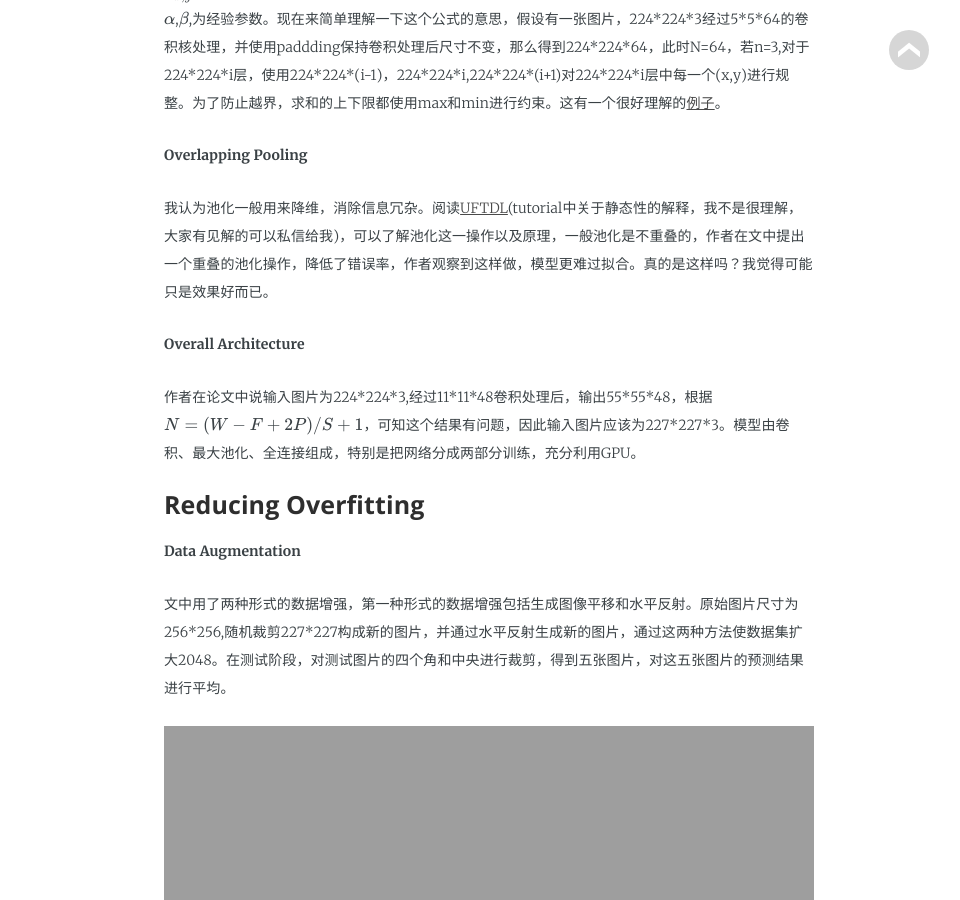
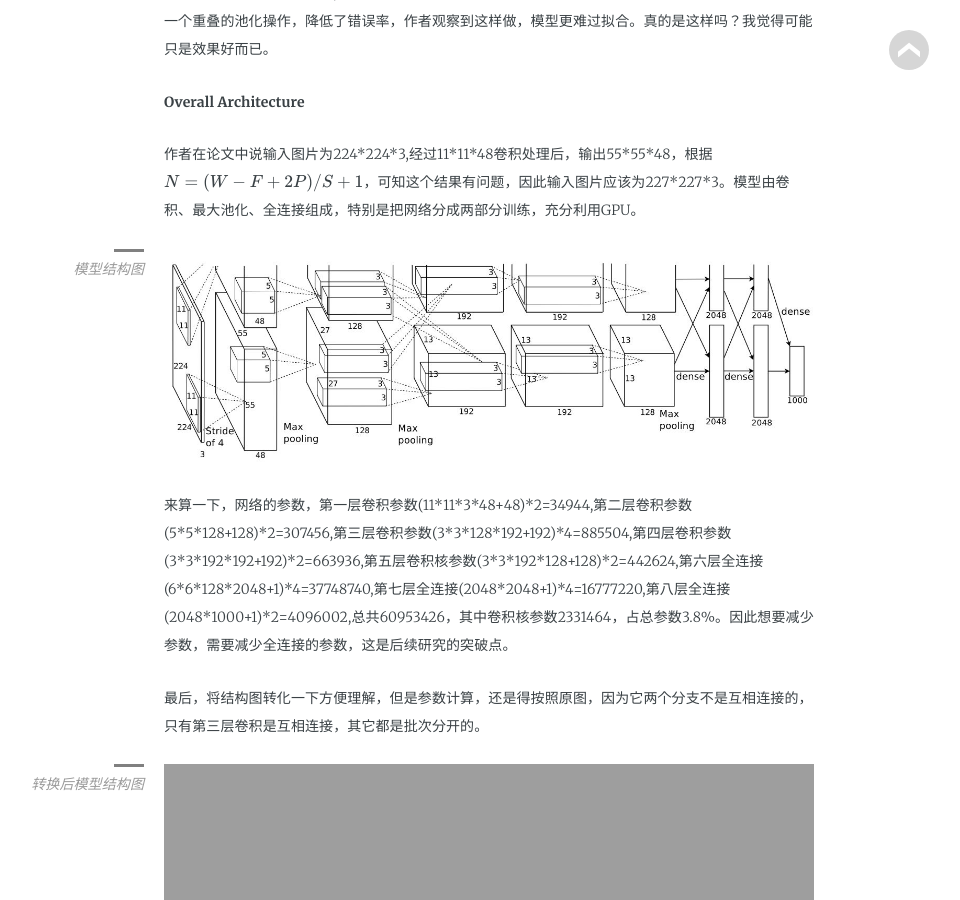
Before and after one commit to kleinzcy/kleinzcy.github.io, a Jekyll site: the page built from _posts/2019-06-23-alexnet.md, in a window 1280 px wide and 900 px high, scrolled down 1912 px. Shown: the whole window, without its empty margins (151-1111 px from the left). Built offline with Jekyll 4.4.1, drawn with Linux system fonts in a browser that asks for light colours; some web fonts are replaced; formulas are drawn with MathJax 3; some of the changed text lies outside the part shown.

Commit message:
Update ImageNet Classification with Deep Convolutional Neural Networks

```diff
--- a/_posts/2019-06-23-alexnet.md
+++ b/_posts/2019-06-23-alexnet.md
@@ -13,11 +13,7 @@ math: 'true'
 
 ## 主要内容
 ### The Architecture
-论文中给出的网络结构图，如下图所示。作者还说明了，他认为网络架构上比较新奇的特征，我会就这几点做详细说明。
-
-<figure>
-   <img src="{{ "/media/img/alexnet.JPG" | absolute_url }}" />
-</figure>
+论文中给出的网络结构设计。作者还说明了，他认为网络架构上比较新奇的特征，我会就这几点做详细说明。
 
 **ReLU Nonlinearity**
 
@@ -43,21 +39,40 @@ math: 'true'
 
   作者在论文中说输入图片为224\*224\*3,经过11\*11\*48卷积处理后，输出55\*55\*48，根据$$ N = (W − F + 2P )/S+1 $$，可知这个结果有问题，因此输入图片应该为227\*227\*3。模型由卷积、最大池化、全连接组成，特别是把网络分成两部分训练，充分利用GPU。
 
+  <figure>
+   <img src="{{ "/media/img/alexnet.JPG" | absolute_url }}" />
+   <figcaption>模型结构图</figcaption>
+  </figure>
+
+  来算一下，网络的参数，第一层卷积参数(11\*11\*3\*48+48)\*2=34944,第二层卷积参数(5\*5\*128+128)\*2=307456,第三层卷积参数(3\*3\*128\*192+192)\*4=885504,第四层卷积参数(3\*3\*192\*192+192)\*2=663936,第五层卷积核参数(3\*3\*192\*128+128)\*2=442624,第六层全连接(6\*6\*128\*2048+1)\*4=37748740,第七层全连接(2048\*2048+1)\*4=16777220,第八层全连接(2048\*1000+1)\*2=4096002,总共60953426，其中卷积核参数2331464，占总参数3.8%。因此想要减少参数，需要减少全连接的参数，这是后续研究的突破点。
+
+  最后，将结构图转化一下方便理解，但是参数计算，还是得按照原图，因为它两个分支不是互相连接的，只有第三层卷积是互相连接，其它都是批次分开的。
+
+  <figure>
+   <img src="{{ "/media/img/AlexNet-1.png.JPG" | absolute_url }}" />
+   <figcaption>转换后模型结构图</figcaption>
+  </figure>
+
+
 ### Reducing Overfitting
 
 **Data Augmentation**
 
   文中用了两种形式的数据增强，第一种形式的数据增强包括生成图像平移和水平反射。原始图片尺寸为256\*256,随机裁剪227\*227构成新的图片，并通过水平反射生成新的图片，通过这两种方法使数据集扩大2048。在测试阶段，对测试图片的四个角和中央进行裁剪，得到五张图片，对这五张图片的预测结果进行平均。
+
   <figure class='half'>
     <img src="{{ "/media/img/AlexNet-Data-Augmentation-Mirror-Image.jpg" | absolute_url }}" />
     <img src="{{ "/media/img/AlexNet-Data-Augmentation-Random-Crops.jpg" | absolute_url }}" />
   </figure>
+
+  第二种形式的数据增强是图像色彩强度变换，对于ImageNet中的图像，使用PCA提取三个通道的主成分，得到$$(p_1,p_2,p_3)$$,和主成分对应的特征向量$$(\lambda _1,\lambda _2,\lambda _3)$$，然后对图片的每一个像素$$I_{xy}=[I_{xy}^R,I_{xy}^G,I_{xy}^B]$$,加一个随机扰动$$[p_1,p_2,p_3][\alpha _1 \lambda _1,\alpha _2 \lambda _2,\alpha _3 \lambda _3]$$，其中$$\alpha$$为(0,0.1)的正太分布,这样处理使错误率下降1%。
 
 **Dropout**
 
   这是Hinton的另一篇[文章](https://arxiv.org/pdf/1207.0580.pdf)中提到的方法，也是目前经常用于防止过拟合的办法。在训练阶段，随机'drop'部分神经元，如下图，这能防止，同时会使迭代次数变多。对于dropout，等后续读了Hinton的文章，会补充更详细的理论。
   <figure>
    <img src="{{ "/media/img/dropout.gif" | absolute_url }}" />
+   <figcaption>dropout演示图</figcaption>
   </figure>
 
 
```
